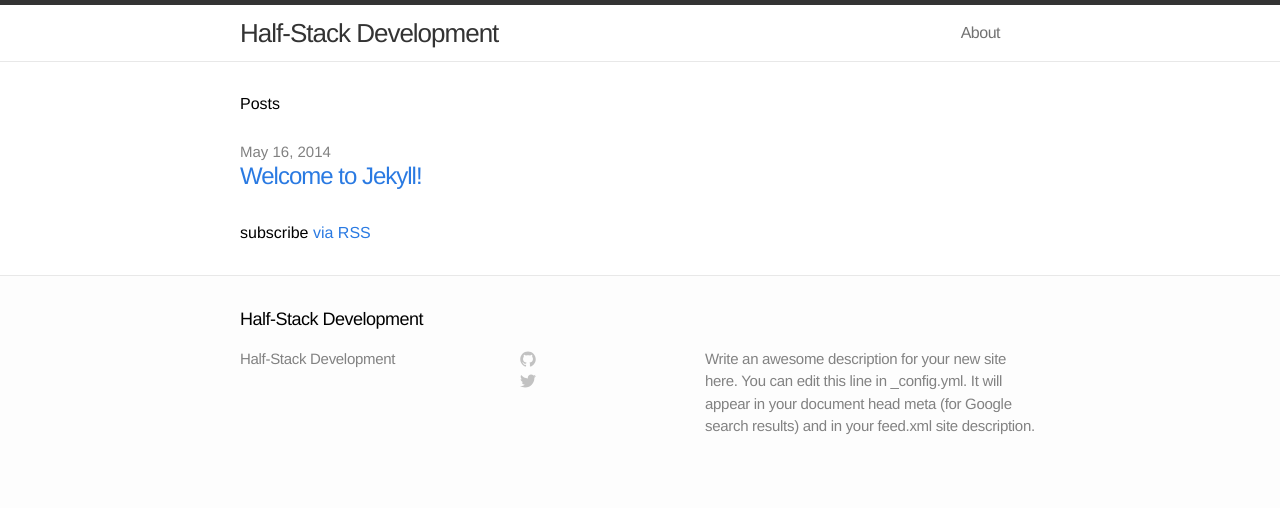
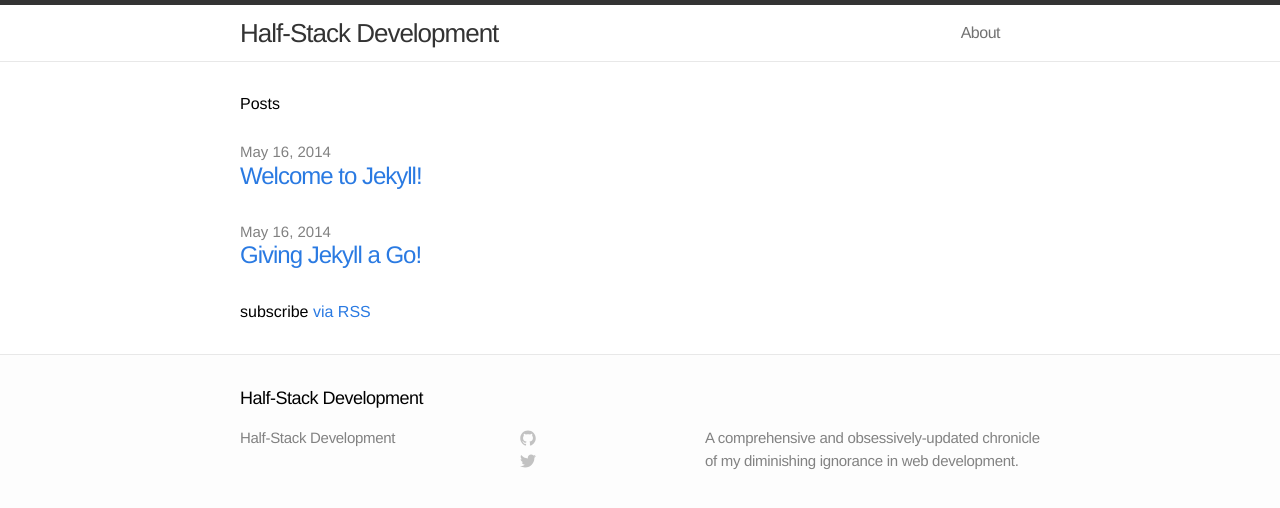
Before and after one commit to jmalley/jmalley.github.io, a Jekyll site: the page built from index.html, in a window 1280 px wide. Shown: the top 508 px of the page. Built offline with Jekyll 4.4.1, drawn with Linux system fonts in a browser that asks for light colours.

Commit message:
First blog post with jekyll

```diff
--- a/_config.yml
+++ b/_config.yml
@@ -1,7 +1,7 @@
 # Site settings
 title: Half-Stack Development
 email: ""
-description: "Write an awesome description for your new site here. You can edit this line in _config.yml. It will appear in your document head meta (for Google search results) and in your feed.xml site description."
+description: "A comprehensive and obsessively-updated chronicle of my diminishing ignorance in web development."
 baseurl:
 url: "http://jmalley.github.io"
 
```
Also changed, not shown: _posts/2014-05-16-giving-jekyll-a-go.markdown (added, +21 -0 lines).
